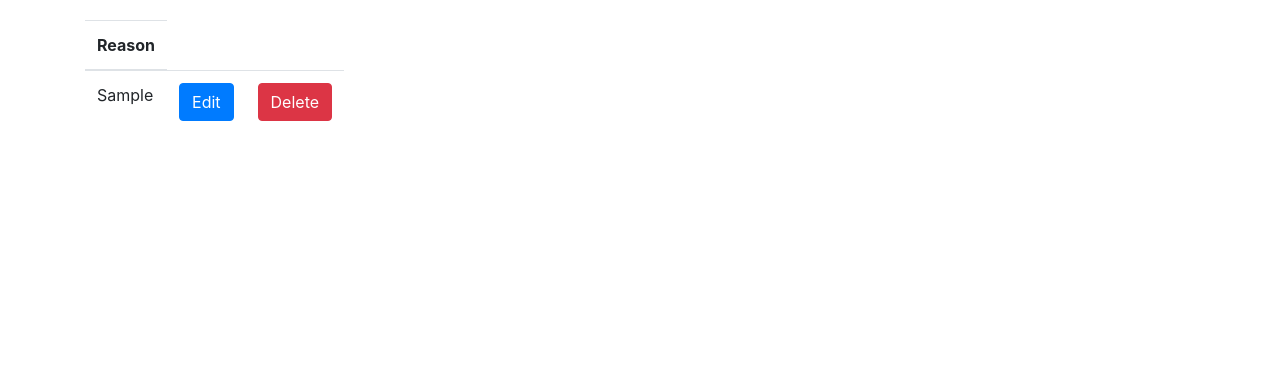
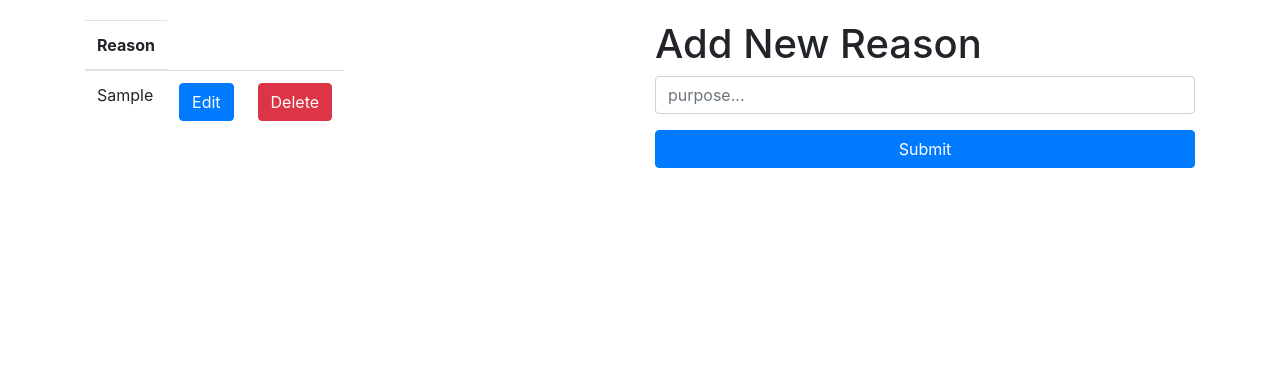
Before and after one commit to lapulgaatomica/my_portfolio_using_django, a Django app: page /reasons in a window 1280 px wide. Shown: the part 56-423 px from the top of the page. Run offline with Django 3.2, Linux system fonts and the light colour scheme; a user stored in the database is signed in; tables that the repository leaves empty hold one stand-in row (values such as "Sample post"); some libraries are stand-ins or nearby versions.

Commit message:
removed new_reason.html and moved the form into reason.html for good user experience

```diff
--- a/portfolio/views.py
+++ b/portfolio/views.py
@@ -49,7 +49,6 @@ class DeleteSkillView(LoginRequiredMixin, DeleteView):
 class NewReasonView(LoginRequiredMixin, CreateView):
     model = Reason
     fields = ['purpose']
-    template_name = 'new_reason.html'
 
 class ReasonsView(LoginRequiredMixin, ListView):
     model = Reason
--- a/templates/reachme.html
+++ b/templates/reachme.html
@@ -4,10 +4,7 @@
     <p class="text-center">Have a question you want me to answer? Want to hire me for a job/gig? Want to say hi to me? Please do so below, I would love to hear from you.
       {% if user.is_superuser %}
       <br>
-      <a class="btn btn-link" href="{% url 'new_reason' %}">
-        Add New Reason
-      </a>
-      <a class="btn btn-link" href="{% url 'reasons' %}">Edit, Remove or View Reasons</a>
+      <a class="btn btn-link" href="{% url 'reasons' %}">Add, Edit, Remove or View Reasons</a>
       {% endif %}
     </p>
 
--- a/templates/reason.html
+++ b/templates/reason.html
@@ -1,6 +1,8 @@
 {% extends 'base.html' %}
 
 {% block content %}
+<div class="row">
+<div class="col-md-6">
 <table class="table table-responsive">
   <thead>
     <tr>
@@ -25,4 +27,18 @@
   </tbody>
   {% endfor %}
 </table>
+</div>
+<div class="col-md-6">
+<h1>Add New Reason</h1>
+<form class="form" role="form" action="{% url 'new_reason' %}" method="post">
+  {% csrf_token %}
+  <div id="div_id_purpose" class="form-group">
+    <div class="">
+      <input type="text" name="purpose" maxlength="25" class="textinput textInput form-control" placeholder="purpose..." required id="id_purpose">
+     </div>
+  </div>
+  <input type="submit" class="btn btn-primary btn-block" value="Submit">
+</form>
+</div>
+</div>
 {% endblock content%}
```
Also changed, not shown: templates/new_reason.html (deleted, +0 -11 lines).
